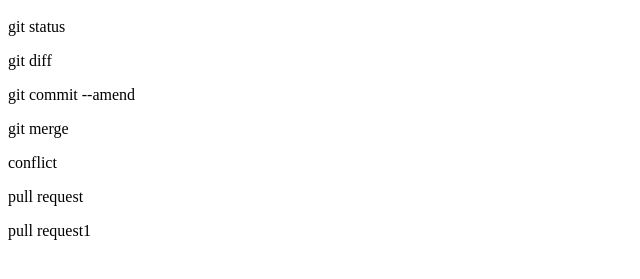
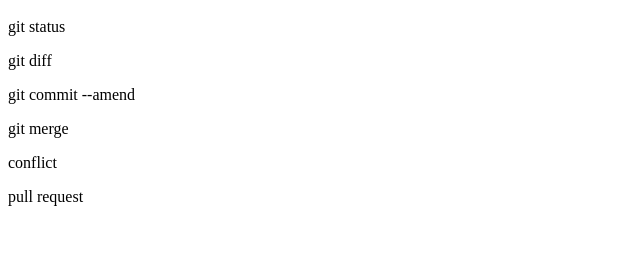
Before and after one commit to mk4362/git_tutorial, a plain HTML site: page index.html in a window 1280 px wide. Shown: the part 57-336 px from the top of the page, without its empty margins (0-640 px from the left). Drawn offline with Linux system fonts and the light colour scheme.

Commit message:
pull request1を削除

```diff
--- a/index.html
+++ b/index.html
@@ -5,4 +5,3 @@
 <p>git merge</p>
 <p>conflict</p>
 <p>pull request</p>
-<p>pull request1</p>
```
